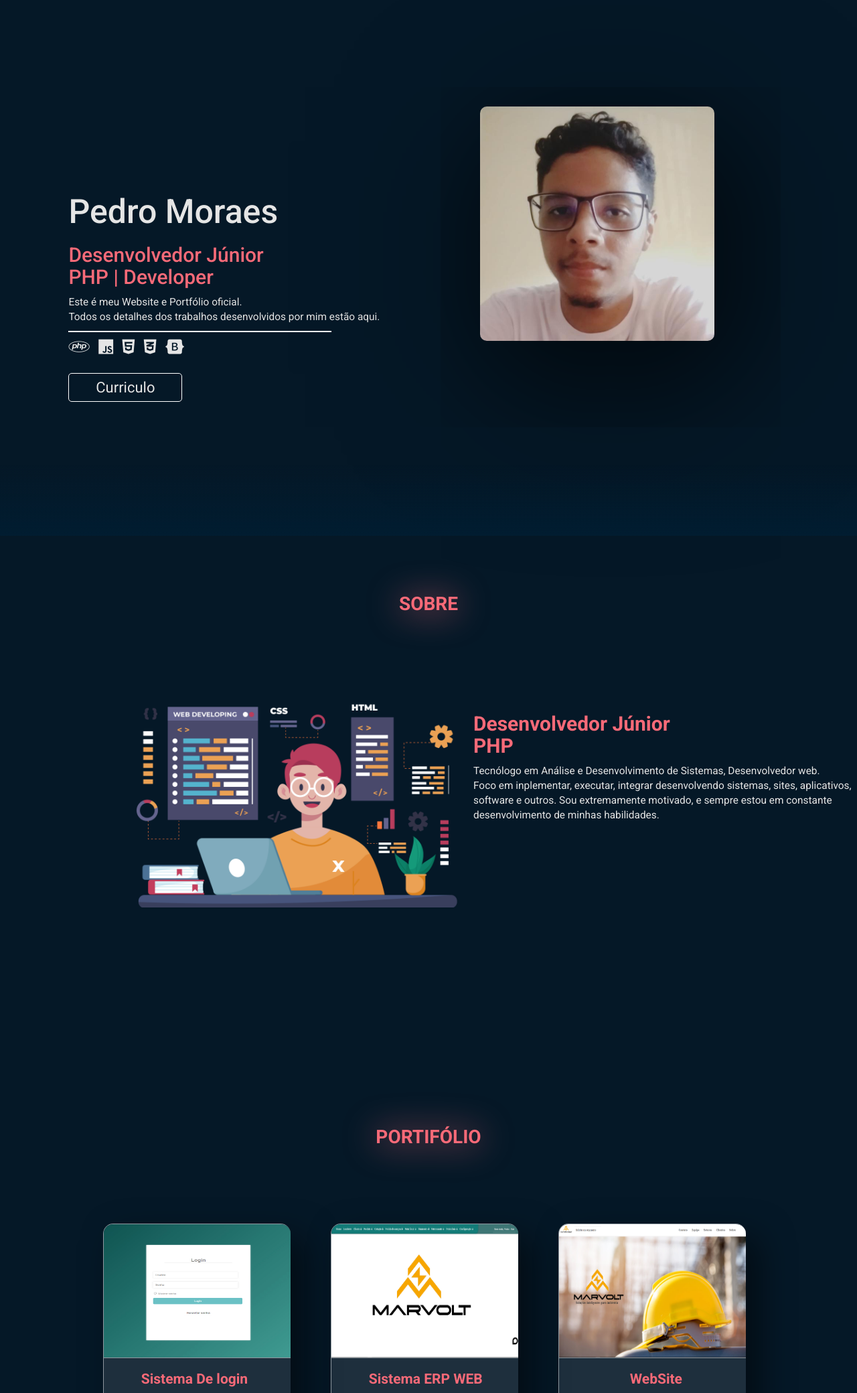
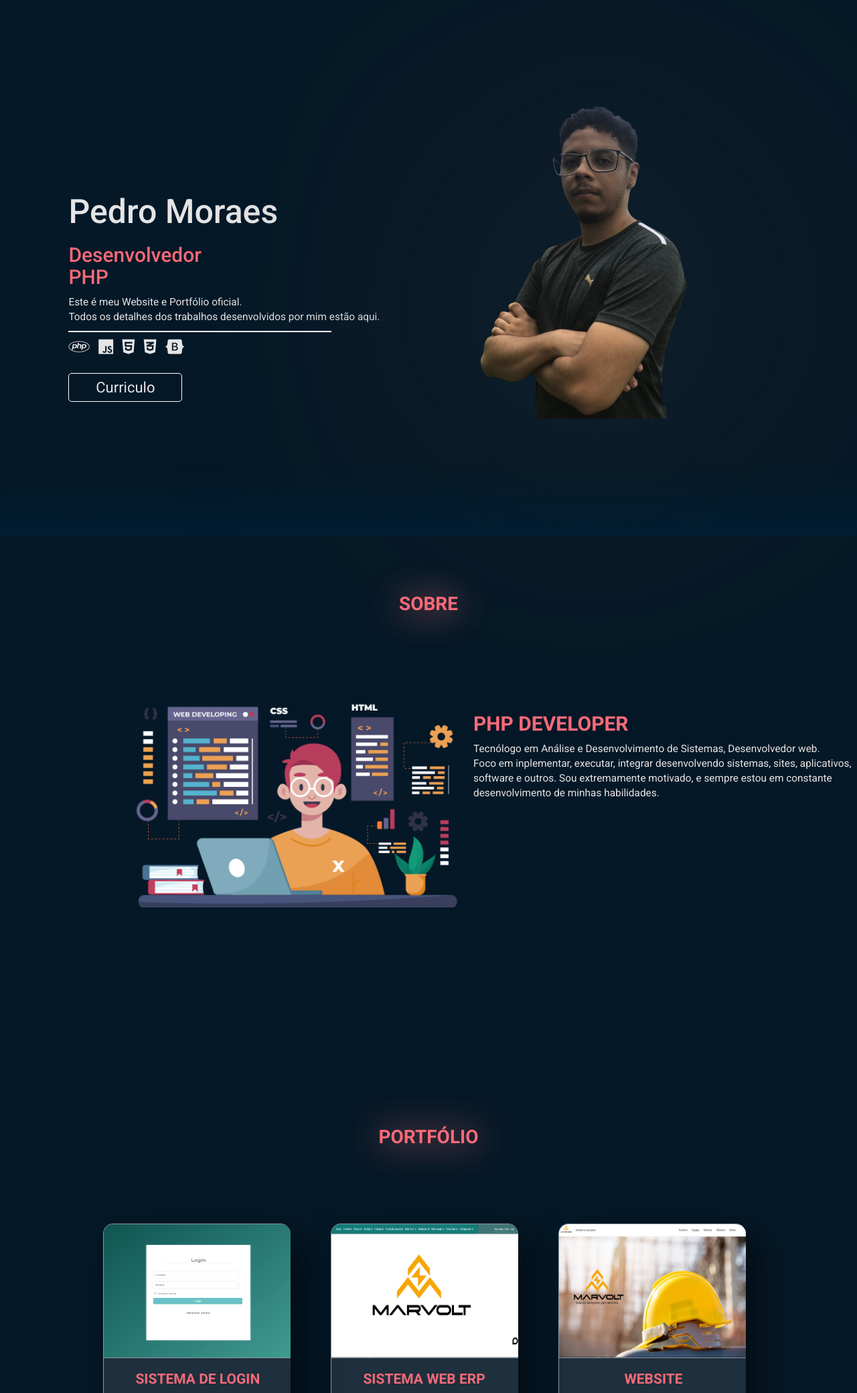
Before and after one commit to pedromoraes618/Portfolio, a PHP site: page / in a window 1280 px wide. Shown: the top 2080 px of the page at 67% size. Run offline with PHP 8.4, Linux system fonts and the light colour scheme; some libraries are stand-ins or nearby versions.

Commit message:
atualizacao

```diff
--- a/_css/estilo.css
+++ b/_css/estilo.css
@@ -11,6 +11,10 @@
 @media screen and (max-width:1000px) {
 	.home-right img {
 		margin: 5% auto;
+		visibility: hidden;
+		height: 25px;
+
+
 
 	}
 
@@ -46,7 +50,8 @@
 	}
 
 	.about-right h2 {
-		text-align: center
+		text-align: center;
+
 	}
 
 	.about-right p {
@@ -81,12 +86,29 @@
 		height: "";
 	}
 
+	.contato-row-5 {
+
+		margin-bottom: 50px;
+	}
+	.button_enivar{
+    margin-left: 25px;
+	}
+
+	#container-footer p{
+		text-align: center;
+	}
+	.about-section-title{
+		margin-bottom: -20px;
+	}
+
+
 }
 
 /*desktop*/
 @media screen and (min-width:1000px) {
 	.home-right img {
 		margin: 40% auto;
+
 	}
 
 	div#home {
@@ -128,7 +150,7 @@
 	}
 
 	#section-ptf {
-		height: 100%;
+
 	}
 
 	#section-contato {
@@ -300,12 +322,12 @@ div#home {
 }
 
 .home-right img {
-
+	filter: drop-shadow(0px 2px 200px);
 	animation: moveToTop 0.7s 1s forwards;
 	opacity: 0;
-	display: block;
-	box-shadow: 20px 50px 5810px 0px black;
-	border-radius: 10px;
+	display: block;	color: rgba(5,24,,.9);
+
+
 }
 
 
@@ -317,7 +339,7 @@ div#sobre {
 
 
 .about-section-title {
-	display: flex;
+	text-align: center;
 	justify-content: center;
 	align-items: center;
 	padding-top: 5%;
@@ -326,6 +348,7 @@ div#sobre {
 	text-transform: uppercase;
 	animation: moveToleft 0.7s 1s forwards;
 	opacity: 0;
+
 
 }
 
@@ -451,8 +474,7 @@ div#portifolio {
 	color: #f86a78;
 	font-size: 1.5em;
 	pointer-events: none;
-	left: 20%;
-
+	left: 17%;
 
 }
 
@@ -520,9 +542,9 @@ div#portifolio {
 
 .contato-container {
 	width: 100%;
-
 	flex-wrap: wrap;
 	padding-left: 6%;
+
 }
 
 .contato-left {
@@ -540,6 +562,7 @@ div#portifolio {
 
 .contato-right form {
 	width: 100%;
+
 }
 
 .contato-row {
@@ -844,6 +867,7 @@ footer .social-icon {
 }
 
 .about-footer{
+
 	opacity: 0;
 	animation: moveToTop 0.7s 1s forwards;
 }
--- a/index.html
+++ b/index.html
@@ -10,6 +10,7 @@
 	<meta name="author" content="Pedro moraes -+5598988814696">
 	<meta property="og:title" content="Desenvolvedor de Sistemas, sites, app, SAO LUIS/MA, Developer of Systems, websites, app, aplicativos, sistemas web SAO LUIS/MA" />
 	<script src="https://kit.fontawesome.com/e8ff50f1be.js" crossorigin="anonymous"></script>
+	<script src="https://smtpjs.com/v3/smtp.js"></script>
 	<title>Pedro moraes Portfólio</title>
 </head>
 
@@ -41,13 +42,12 @@
 		</section>
 	</nav>
 
-	<!-- Digite abaixo seu codigo -->
 	<div class="container">
 		<div class="row" id="home">
 			<div class="shadow"></div>
 			<div class="home-left col-sm-4  ">
 				<h1>Pedro Moraes</h1>
-				<h3>Desenvolvedor Júnior <br> PHP | Developer</h3>
+				<h3>Desenvolvedor<br> PHP </h3>
 				<p>Este é meu Website e Portfólio oficial.<br>Todos os detalhes dos trabalhos desenvolvidos por mim estão aqui.</p>
 
 				<div class="home-linguagem">
@@ -68,7 +68,7 @@
 
 			<div class="home-right col-sm-4">
 				<div class="home-img">
-					<img src="img/foto_pessoa.jpg" height="350" width="350" alt="imagem" class="img-responsive">
+					<img src="img/foto_1_pg.png" height="350" width="350" alt="imagem" class="img-responsive">
 				</div>
 
 			</div>
@@ -85,7 +85,7 @@
 					</div>
 				</div>
 				<div class="about-right col-sm-">
-					<h2>Desenvolvedor Júnior<br>PHP</h2>
+					<h2>PHP DEVELOPER</h2>
 					<p>Tecnólogo em Análise e Desenvolvimento de Sistemas, Desenvolvedor web.<br> Foco em inplementar, executar, integrar desenvolvendo sistemas, sites, aplicativos, <br> software e outros. Sou extremamente motivado, e sempre estou em constante<br> desenvolvimento de minhas habilidades.</p>
 				</div>
 			</div>
@@ -93,14 +93,14 @@
 		<div class="row" id="section-ptf">
 			<div class="row" id="portifolio">
 				<div class="about-section-title">
-					<h2>PORTIFÓLIO</h2>
+					<h2>PORTFÓLIO</h2>
 				</div>
 				<div class="about-cards">
 					<div class="card col-md-4">
 						<div class="content">
 							<a href="http://effmax.com.br/marvolt/login.php" title="Ir para o site" target="_blank"><img class="icone" src="img/marvolt.PNG" width="300" height="200"></a>
-							<h2>Sistema De login</h2>
-							<p>Sistema com login desenvolvido para empresa marvolt. Front/Backend</p>
+							<h2>SISTEMA DE LOGIN</h2>
+							<p>Sistema com login desenvolvido para empresa marvolt. Front/Backend.</p>
 							<div class="icone-cards">
 								<i class="fa-brands fa-php" title="php"></i>
 								<i class="fa-brands fa-js" title="Javascript"></i>
@@ -115,8 +115,8 @@
 					<div class="card col-md-4">
 						<div class="content">
 							<a href="http://effmax.com.br/marvolt/login.php" title="Ir para o site" target="_blank"><img class="icone" src="img/marvolt-site.PNG" width="300" height="200"></a>
-							<h2>Sistema ERP WEB</h2>
-							<p>Sistema desenvolvido para empresa marvolt com o objetivo de gerar relatório, emissão de notas fiscais etc..<br>Front/Backend </p>
+							<h2>SISTEMA WEB ERP</h2>
+							<p>Sistema desenvolvido para empresa marvolt, com o objetivo de gerar relatórios, emissão de notas fiscais etc..<br>Front/Backend.</p>
 							<div class="icone-cards">
 								<i class="fa-brands fa-php" title="php"></i>
 								<i class="fa-brands fa-js" title="Javascript"></i>
@@ -129,8 +129,20 @@
 					<div class="card col-md-4">
 						<div class="content">
 							<a href="http://marvolt.com.br" target="_blank" title="Ir para o site"><img class="icone" src="img/web-site-marvolt.png" width="300" height="200"></a>
-							<h2 style="padding-left: 50">WebSite</h2>
+							<h2 style="padding-left: 50">WEBSITE</h2>
 							<p>WebSite desenvolvido para empresa do ramo de revenda MARVOLT.</p>
+							<div class="icone-cards">
+								<i class="fa-brands fa-html5" title="html"></i>
+								<i class="fa-brands fa-css3-alt" title="css"></i>
+								<i class="fa-brands fa-bootstrap" title="bootstrap"></i>
+							</div>
+						</div>
+					</div>
+						<div class="card col-md-4">
+						<div class="content">
+							<a href="http://marvolt.com.br" target="_blank" title="Ir para o site"><img class="icone" src="img/upsystem.PNG" width="300" height="200"></a>
+							<h2>SISTEMA WEB ERP</h2>
+							<p>Instalação, e manutenção do sistema para a empresa UPSYSTEM. Gerenciamento do banco de dados(oracle) das empresa.</p>
 							<div class="icone-cards">
 								<i class="fa-brands fa-html5" title="html"></i>
 								<i class="fa-brands fa-css3-alt" title="css"></i>
@@ -160,7 +172,7 @@
 								<i class="fa-solid fa-envelope"></i>
 								<h5>E-mail:</h5>
 								<p>pdmr123@hotmail.com</p>
-							<p>phdmr2798@gmail.com</p>
+								<p>phdm2798@gmail.com</p>
 							</div>
 
 							<div class="contato-call">
@@ -172,7 +184,7 @@
 					</div>
 
 					<div class="contato-right">
-					<form>
+						<form method="post" id="enviar">
 							<div class="contato-row">
 								<div class="contato-row-1">
 									<input type="text" name="name" placeholder="Nome">
@@ -188,7 +200,7 @@
 								<textarea name="message" id="" cols="30" rows="10"></textarea>
 							</div>
 							<div class="contato-row-5">
-							<button type="submit">enviar mensagem</button>
+								<button class="button_enivar" onclick="sendEmail()" type="submit">enviar</button>
 							</div>
 						</form>
 					</div>
@@ -200,8 +212,7 @@
 			<div class="row" id="container-footer">
 				<div class="about-footer">
 					<h3>Pedro Moraes</h3>
-				<p>Este é meu Website e Portfólio oficial.</p>
-				<p>Todos os detalhes dos trabalhos desenvolvidos por mim estão aqui.</p>
+					<p>Este é meu Website e Portfólio oficial. Todos os detalhes dos trabalhos desenvolvidos por mim estão aqui.</p>
 					<div class="social-media">
 						<div class="social-icon">
 
@@ -233,6 +244,27 @@
 	<script src="_js/script.js"></script>
 	<script src="_js/vanilla-tilt.js"></script>
 
+
+		<!--	Enviar email -->
+<script>
+$('#enviar').submit(function(e) {
+	e.preventDefault();
+    function sendEmail(message) {
+      Email.send({
+        Host: "smtp.gmail.com",
+        Username: "phdm2798@gmail.com",
+        Password: "Henrique617",
+        To: 'pdmr123@hotmail.com',
+        From: "phdm2798@gmail.com",
+        Subject: "Sending Email using javascript",
+        Body: "Well that was easy!!",
+      })
+        .then(function (message) {
+          alert("mail sent successfully")
+        });
+    }
+});
+  </script>
 	<!--	descer suavemente o scrol-->
 	<script>
 		var $doc = $('html, body');
@@ -255,7 +287,7 @@
 			} else {
 				$('.navbar').css({
 					'opacity': '1',
-						'transition':'opacity 200ms ease-in'
+					'transition': 'opacity 200ms ease-in'
 
 				});
 			}
```
Also changed, not shown: img/WhatsApp_Image_2022-07-17_at_17.25.08-removebg-preview.png (added), img/foto_1_pg.png (added), img/upsystem.PNG (added). Lines whose indentation alone changed are shown as unchanged.
